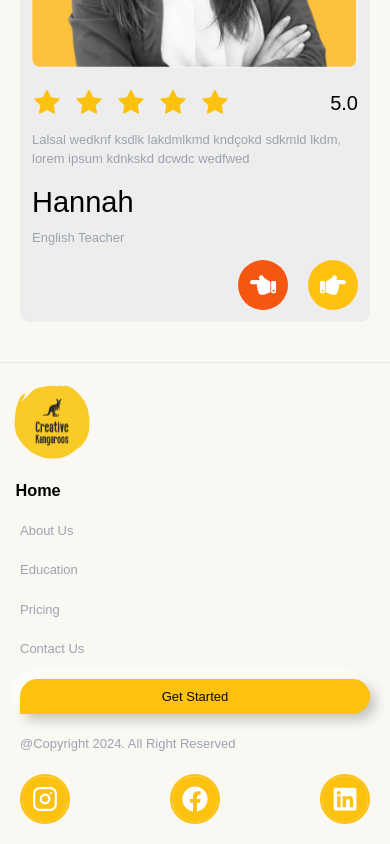
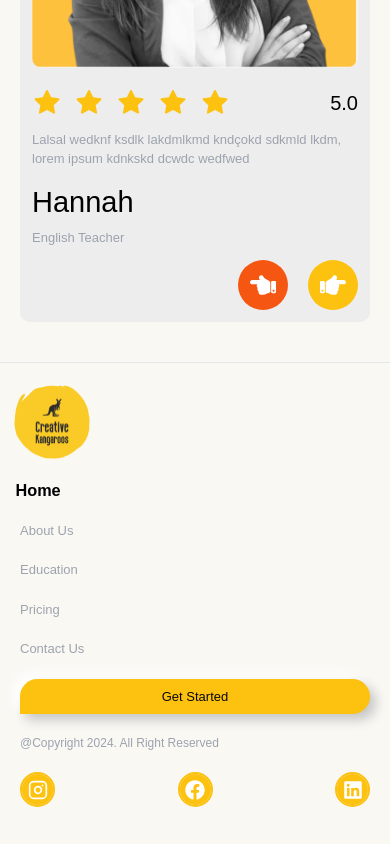
Before and after one commit to Faxraddin/kangaroos, a Next.js app: page /AboutUs in a window 390 px wide. Shown: the part 3285-4129 px from the top of the page. Built offline with nearby package versions, Linux system fonts and the light colour scheme; a web font is replaced by a local one.

Commit message:
fixed fotter

```diff
--- /dev/null
+++ b/app/ContactUs/page.jsx
@@ -0,0 +1,8 @@
+import React from "react";
+
+const ContactUs = () => {
+  return (
+    <div>ContactUs</div>
+  )
+}
+export default ContactUs
--- a/app/Layouts/Footer.jsx
+++ b/app/Layouts/Footer.jsx
@@ -18,20 +18,20 @@ const Footer = () => {
           <Link className="text-gray-400" href={'/'}>Pricing</Link>
           <Link className="text-gray-400" href={'/'}>Contact Us</Link>
         </ul>
-        <button className="btn-animation w-[25%] sm:px-0 sm:w-full lg:text-[18px] sm:text-[13px] sm:py-2 lg:mt-0 mt-5 py-3 px-20 text-[1.3vw] text-white rounded-r-[20px] rounded-t-[20px]">Get Started</button>
+        <button className="btn-animation w-[25%] lg:w-1/2 sm:px-0 sm:w-full lg:text-[18px] sm:text-[13px] sm:py-2 lg:mt-0 mt-5 py-3 px-20 text-[1.3vw] text-white rounded-r-[20px] rounded-t-[20px]">Get Started</button>
       </div>
       <div className="w-full sm:flex-col sm:gap-5 sm:items-start h-auto flex justify-between items-center">
-        <span className="text-gray-400 sm:text-[13px] lg:text-[16px] text-[1.1vw]">@Copyright 2024. All Right Reserved</span>
-        <div className="text-[2vw] w-[25%] xs:w-full justify-between flex gap-11 items-center">
-          <span className="text-white cursor-pointer group border-2 relative border-[#FDC110] lg:text-[26px] rounded-full w-[3.5vw] lg:w-[50px] lg:h-[50px] h-[3.5vw] flex justify-center items-center">
+        <span className="text-gray-400 sm:text-[12px] lg:text-[16px] text-[1.1vw]">@Copyright 2024. All Right Reserved</span>
+        <div className="text-[2vw] lg:w-auto w-[25%] sm:w-full justify-between flex gap-11 items-center">
+          <span className="text-white sm:h-[35px] sm:text-[20px] sm:w-[35px] cursor-pointer group border-2 relative border-[#FDC110] lg:text-[26px] rounded-full w-[3.5vw] lg:w-[50px] lg:h-[50px] h-[3.5vw] flex justify-center items-center">
             <LuInstagram className="z-10 group-hover:text-black ease-linear transition-all duration-200" />
             <div className="w-full h-full ease-linear transition-all duration-200 group-hover:-translate-y-[90%] yellow rounded-full absolute left-0 top-0 z-0"></div>
           </span>
-          <span className="text-white cursor-pointer group border-2 relative border-[#FDC110] lg:text-[26px] rounded-full w-[3.5vw] lg:w-[50px] lg:h-[50px] h-[3.5vw] flex justify-center items-center">
+          <span className="text-white sm:h-[35px] sm:text-[20px] sm:w-[35px] cursor-pointer group border-2 relative border-[#FDC110] lg:text-[26px] rounded-full w-[3.5vw] lg:w-[50px] lg:h-[50px] h-[3.5vw] flex justify-center items-center">
             <FaFacebook className="z-10 group-hover:text-black ease-linear transition-all duration-200" />
             <div className="w-full h-full ease-linear transition-all duration-200 group-hover:-translate-y-[90%] yellow rounded-full absolute left-0 top-0 z-0"></div>
           </span>
-          <span className="text-white cursor-pointer group border-2 relative border-[#FDC110] lg:text-[26px] rounded-full w-[3.5vw] lg:w-[50px] lg:h-[50px] h-[3.5vw] flex justify-center items-center">
+          <span className="text-white sm:h-[35px] sm:text-[20px] sm:w-[35px] cursor-pointer group border-2 relative border-[#FDC110] lg:text-[26px] rounded-full w-[3.5vw] lg:w-[50px] lg:h-[50px] h-[3.5vw] flex justify-center items-center">
             <FaLinkedin className="z-10 group-hover:text-black ease-linear transition-all duration-200" />
             <div className="w-full h-full ease-linear transition-all duration-200 group-hover:-translate-y-[90%] yellow rounded-full absolute left-0 top-0 z-0"></div>
           </span>
```
